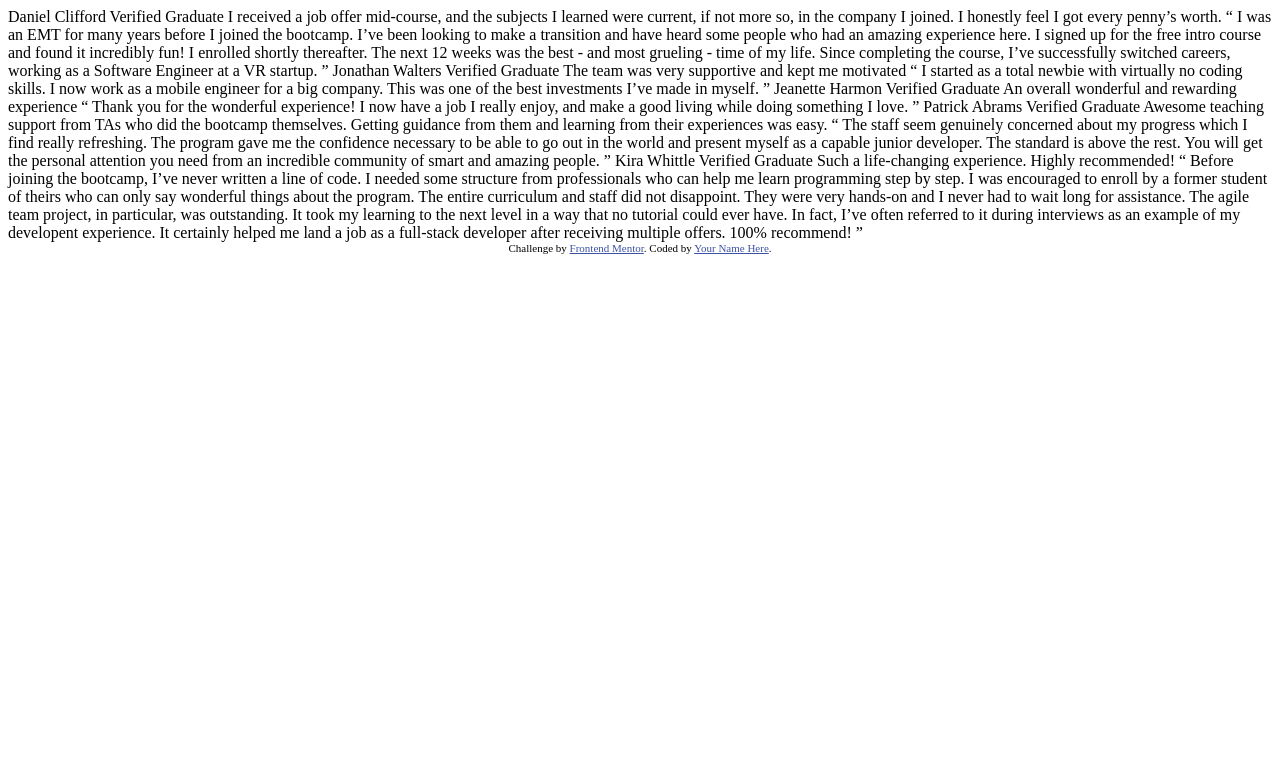
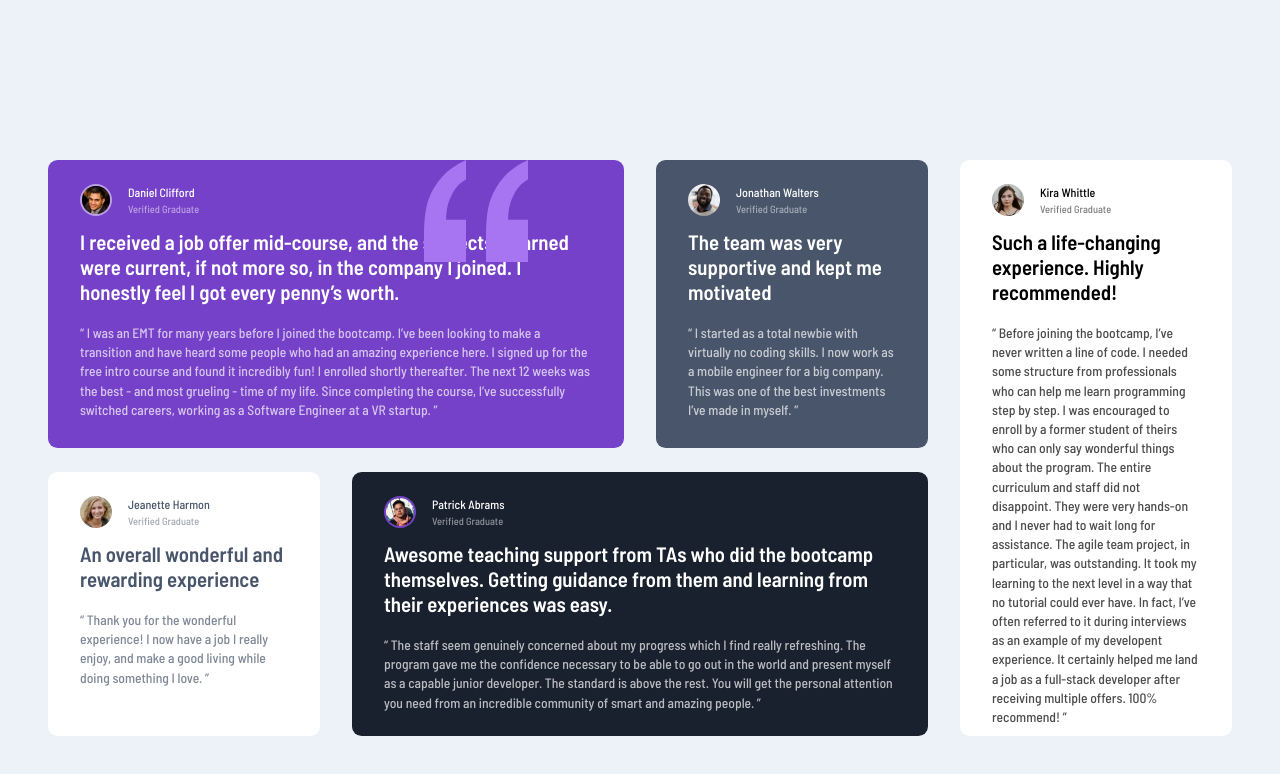
Before and after one commit to mellingh/Frontend-Mentor-Testimonials-Grid-Section, a plain HTML site: page index.html in a window 1280 px wide. Drawn offline with Linux system fonts and the light colour scheme.

Commit message:
Added code

```diff
--- a/index.html
+++ b/index.html
@@ -1,76 +1,171 @@
 <!DOCTYPE html>
 <html lang="en">
-<head>
-  <meta charset="UTF-8">
-  <meta name="viewport" content="width=device-width, initial-scale=1.0"> <!-- displays site properly based on user's device -->
+  <head>
+    <meta charset="UTF-8" />
+    <meta name="viewport" content="width=device-width, initial-scale=1.0" />
+    <link
+      rel="icon"
+      type="image/png"
+      sizes="32x32"
+      href="./images/favicon-32x32.png"
+    />
+    <link rel="stylesheet" href="styles.css" />
+    <title>Frontend Mentor | Testimonials Grid Section</title>
+  </head>
+  <body>
+    <main class="container">
+      <section class="testimonialTopLeft">
+        <svg
+          class="backgroundImg"
+          width="104"
+          height="102"
+          xmlns="http://www.w3.org/2000/svg"
+        >
+          <path
+            d="M104 102V59.727H84.114c0-5.871.689-11.182 2.068-15.933 1.379-4.75 3.42-9.287 6.125-13.61C95.01 25.86 98.909 22.257 104 19.375V0c-9.758 4.27-17.712 9.874-23.864 16.813-6.151 6.939-10.712 14.545-13.681 22.818C63.485 47.904 62 59.941 62 75.74V102h42zm-62 0V59.727H22.114c0-5.871.689-11.182 2.068-15.933 1.379-4.75 3.42-9.287 6.125-13.61C33.01 25.86 36.909 22.257 42 19.375V0c-9.652 4.27-17.58 9.874-23.784 16.813C12.01 23.752 7.424 31.358 4.455 39.631 1.485 47.904 0 59.941 0 75.74V102h42z"
+            fill="#A775F1"
+            fill-rule="nonzero"
+          />
+        </svg>
+        <div class="graduateContainer">
+          <img
+            class="profilePicture borderWhite"
+            src="./images/image-daniel.jpg"
+            alt="profilePicture"
+          />
+          <div class="userInfo">
+            <h2 class="name">Daniel Clifford</h2>
 
-  <link rel="icon" type="image/png" sizes="32x32" href="./images/favicon-32x32.png">
+            <h3 class="verified">Verified Graduate</h3>
+          </div>
+        </div>
+        <p class="testimonialIntro">
+          I received a job offer mid-course, and the subjects I learned were
+          current, if not more so, in the company I joined. I honestly feel I
+          got every penny’s worth.
+        </p>
 
-  <title>Frontend Mentor | [Challenge Name Here]</title>
+        <p class="testimonialStory">
+          “ I was an EMT for many years before I joined the bootcamp. I’ve been
+          looking to make a transition and have heard some people who had an
+          amazing experience here. I signed up for the free intro course and
+          found it incredibly fun! I enrolled shortly thereafter. The next 12
+          weeks was the best - and most grueling - time of my life. Since
+          completing the course, I’ve successfully switched careers, working as
+          a Software Engineer at a VR startup. ”
+        </p>
+      </section>
+      <section class="testimonialTopMiddle">
+        <div class="graduateContainer">
+          <img
+            class="profilePicture"
+            src="./images/image-jonathan.jpg"
+            alt="profilePicture"
+          />
+          <div class="userInfo">
+            <h2 class="name">Jonathan Walters</h2>
 
-  <!-- Feel free to remove these styles or customise in your own stylesheet 👍 -->
-  <style>
-    .attribution { font-size: 11px; text-align: center; }
-    .attribution a { color: hsl(228, 45%, 44%); }
-  </style>
-</head>
-<body>
-  Daniel Clifford
-  Verified Graduate
+            <h3 class="verified">Verified Graduate</h3>
+          </div>
+        </div>
+        <p class="testimonialIntro">
+          The team was very supportive and kept me motivated
+        </p>
 
-  I received a job offer mid-course, and the subjects I learned were current, if not more so,
-  in the company I joined. I honestly feel I got every penny’s worth.
+        <p class="testimonialStory">
+          “ I started as a total newbie with virtually no coding skills. I now
+          work as a mobile engineer for a big company. This was one of the best
+          investments I’ve made in myself. ”
+        </p>
+      </section>
+      <section class="testimonialBottomLeft">
+        <div class="graduateContainer">
+          <img
+            class="profilePicture"
+            src="./images/image-jeanette.jpg"
+            alt="profilePicture"
+          />
+          <div class="userInfo">
+            <h2 class="name">Jeanette Harmon</h2>
 
-  “ I was an EMT for many years before I joined the bootcamp. I’ve been looking to make a
-  transition and have heard some people who had an amazing experience here. I signed up
-  for the free intro course and found it incredibly fun! I enrolled shortly thereafter.
-  The next 12 weeks was the best - and most grueling - time of my life. Since completing
-  the course, I’ve successfully switched careers, working as a Software Engineer at a VR startup. ”
+            <h3 class="verified">Verified Graduate</h3>
+          </div>
+        </div>
+        <p class="testimonialIntro">
+          An overall wonderful and rewarding experience
+        </p>
 
-  Jonathan Walters
-  Verified Graduate
+        <p class="testimonialStory">
+          “ Thank you for the wonderful experience! I now have a job I really
+          enjoy, and make a good living while doing something I love. ”
+        </p>
+      </section>
+      <section class="testimonialBottomMiddle">
+        <div class="graduateContainer">
+          <img
+            class="profilePicture borderPurple"
+            src="./images/image-patrick.jpg"
+            alt="profilePicture"
+          />
+          <div class="userInfo">
+            <h2 class="name">Patrick Abrams</h2>
 
-  The team was very supportive and kept me motivated
+            <h3 class="verified">Verified Graduate</h3>
+          </div>
+        </div>
+        <p class="testimonialIntro">
+          Awesome teaching support from TAs who did the bootcamp themselves.
+          Getting guidance from them and learning from their experiences was
+          easy.
+        </p>
 
-  “ I started as a total newbie with virtually no coding skills. I now work as a mobile engineer
-  for a big company. This was one of the best investments I’ve made in myself. ”
+        <p class="testimonialStory">
+          “ The staff seem genuinely concerned about my progress which I find
+          really refreshing. The program gave me the confidence necessary to be
+          able to go out in the world and present myself as a capable junior
+          developer. The standard is above the rest. You will get the personal
+          attention you need from an incredible community of smart and amazing
+          people. ”
+        </p>
+      </section>
+      <section class="testimonialTopAndBottomRight">
+        <div class="graduateContainer">
+          <img
+            class="profilePicture"
+            src="./images/image-kira.jpg"
+            alt="profilePicture"
+          />
+          <div class="userInfo">
+            <h2 class="name">Kira Whittle</h2>
 
-  Jeanette Harmon
-  Verified Graduate
+            <h3 class="verified">Verified Graduate</h3>
+          </div>
+        </div>
+        <p class="testimonialIntro">
+          Such a life-changing experience. Highly recommended!
+        </p>
 
-  An overall wonderful and rewarding experience
+        <p class="testimonialStory">
+          “ Before joining the bootcamp, I’ve never written a line of code. I
+          needed some structure from professionals who can help me learn
+          programming step by step. I was encouraged to enroll by a former
+          student of theirs who can only say wonderful things about the program.
+          The entire curriculum and staff did not disappoint. They were very
+          hands-on and I never had to wait long for assistance. The agile team
+          project, in particular, was outstanding. It took my learning to the
+          next level in a way that no tutorial could ever have. In fact, I’ve
+          often referred to it during interviews as an example of my developent
+          experience. It certainly helped me land a job as a full-stack
+          developer after receiving multiple offers. 100% recommend! ”
+        </p>
+      </section>
+    </main>
+  </body>
+</html>
 
-  “ Thank you for the wonderful experience! I now have a job I really enjoy, and make a good living
-  while doing something I love. ”
-
-  Patrick Abrams
-  Verified Graduate
-
-  Awesome teaching support from TAs who did the bootcamp themselves. Getting guidance from them and
-  learning from their experiences was easy.
-
-  “ The staff seem genuinely concerned about my progress which I find really refreshing. The program
-  gave me the confidence necessary to be able to go out in the world and present myself as a capable
-  junior developer. The standard is above the rest. You will get the personal attention you need from
-  an incredible community of smart and amazing people. ”
-
-  Kira Whittle
-  Verified Graduate
-
-  Such a life-changing experience. Highly recommended!
-
-  “ Before joining the bootcamp, I’ve never written a line of code. I needed some structure from
-  professionals who can help me learn programming step by step. I was encouraged to enroll by a former
-  student of theirs who can only say wonderful things about the program. The entire curriculum and staff
-  did not disappoint. They were very hands-on and I never had to wait long for assistance. The agile team
-  project, in particular, was outstanding. It took my learning to the next level in a way that no tutorial
-  could ever have. In fact, I’ve often referred to it during interviews as an example of my developent
-  experience. It certainly helped me land a job as a full-stack developer after receiving multiple offers.
-  100% recommend! ”
-
-  <div class="attribution">
-    Challenge by <a href="https://www.frontendmentor.io?ref=challenge" target="_blank">Frontend Mentor</a>.
-    Coded by <a href="#">Your Name Here</a>.
-  </div>
-</body>
-</html>
+<!-- <div class="attribution">
+  Challenge by
+  <a href="https://www.frontendmentor.io?ref=challenge" target="_blank"
+    >Frontend Mentor</a
+  >. Coded by <a href="#">Your Name Here</a>.
+</div> -->
--- /dev/null
+++ b/styles.css
@@ -0,0 +1,150 @@
+@import url("https://fonts.googleapis.com/css2?family=Barlow+Semi+Condensed:ital,wght@0,100;0,200;0,300;0,400;0,500;0,600;0,700;0,800;0,900;1,100;1,200;1,300;1,400;1,500;1,600;1,700;1,800;1,900&display=swap");
+
+* {
+  margin: 0;
+  padding: 0;
+  box-sizing: border-box;
+}
+
+body {
+  min-height: 100vh;
+  min-width: 1250px;
+  margin: 10rem auto;
+  background-color: hsl(210, 46%, 95%);
+  font-family: "Barlow Semi Condensed", sans-serif;
+  overflow: hidden;
+}
+
+.container {
+  display: grid;
+  grid-template-columns: 17rem 2rem 17rem 2rem 17rem 2rem 17rem;
+  grid-template-rows: 18rem 1.5rem 16.5rem;
+  max-height: 36rem;
+  max-width: 74rem;
+  margin: 10rem auto;
+}
+
+.testimonialTopLeft {
+  grid-column-start: 1;
+  grid-column-end: 4;
+  grid-row-start: 1;
+  grid-row-end: 2;
+  padding: 1.5rem 2rem;
+  background-color: hsl(263, 55%, 52%);
+  color: hsl(0, 0%, 100%);
+  border: none;
+  border-radius: 0.6rem;
+  position: relative;
+}
+
+.testimonialTopMiddle {
+  grid-column-start: 5;
+  grid-column-end: 6;
+  grid-row-start: 1;
+  grid-row-end: 2;
+  padding: 1.5rem 2rem;
+  background-color: hsl(217, 19%, 35%);
+  color: hsl(0, 0%, 100%);
+  border: none;
+  border-radius: 0.6rem;
+}
+
+.testimonialBottomLeft {
+  grid-column-start: 1;
+  grid-column-end: 2;
+  grid-row-start: 3;
+  grid-row-end: 4;
+  padding: 1.5rem 2rem;
+  background-color: hsl(0, 0%, 100%);
+  color: hsl(217, 19%, 35%);
+  border: none;
+  border-radius: 0.6rem;
+}
+
+.testimonialBottomMiddle {
+  grid-column-start: 3;
+  grid-column-end: 6;
+  grid-row-start: 3;
+  grid-row-end: 4;
+  padding: 1.5rem 2rem;
+  background-color: hsl(219, 29%, 14%);
+  color: hsl(0, 0%, 100%);
+  border: none;
+  border-radius: 0.6rem;
+}
+
+.testimonialTopAndBottomRight {
+  grid-column-start: 7;
+  grid-column-end: 8;
+  grid-row-start: 1;
+  grid-row-end: 4;
+  padding: 1.5rem 2rem;
+  background-color: hsl(0, 0%, 100%);
+  border: none;
+  border-radius: 0.6rem;
+}
+
+.backgroundImg {
+  position: absolute;
+  top: 0;
+  right: 6rem;
+  z-index: 1;
+}
+
+.graduateContainer {
+  display: flex;
+  align-items: center;
+  margin-bottom: 0.8rem;
+}
+
+.profilePicture {
+  height: 2rem;
+  border-radius: 50%;
+  margin-right: 1rem;
+}
+
+.borderWhite {
+  border: 2px solid hsla(0, 0%, 100%, 0.5);
+}
+
+.borderPurple {
+  border: 2px solid hsl(263, 55%, 52%);
+}
+
+.name {
+  font-size: 0.75rem;
+  font-weight: 500;
+  margin-bottom: 0.2rem;
+}
+
+.verified {
+  font-size: 0.65rem;
+  font-weight: 500;
+  opacity: 0.5;
+}
+
+.testimonialIntro {
+  font-size: 1.3rem;
+  font-weight: 600;
+  z-index: 3;
+  margin-bottom: 1.2rem;
+}
+
+.testimonialStory {
+  font-size: 0.85rem;
+  font-weight: 500;
+  opacity: 0.7;
+  line-height: 1.2rem;
+}
+
+.testimonialTopLeft .graduateContainer {
+  flex-direction: row; /* Ensure items are aligned horizontally */
+}
+
+.testimonialTopLeft .userInfo {
+  display: flex;
+  flex-direction: column; /* Stack name and verified vertically */
+}
+
+@media screen {
+}
```
